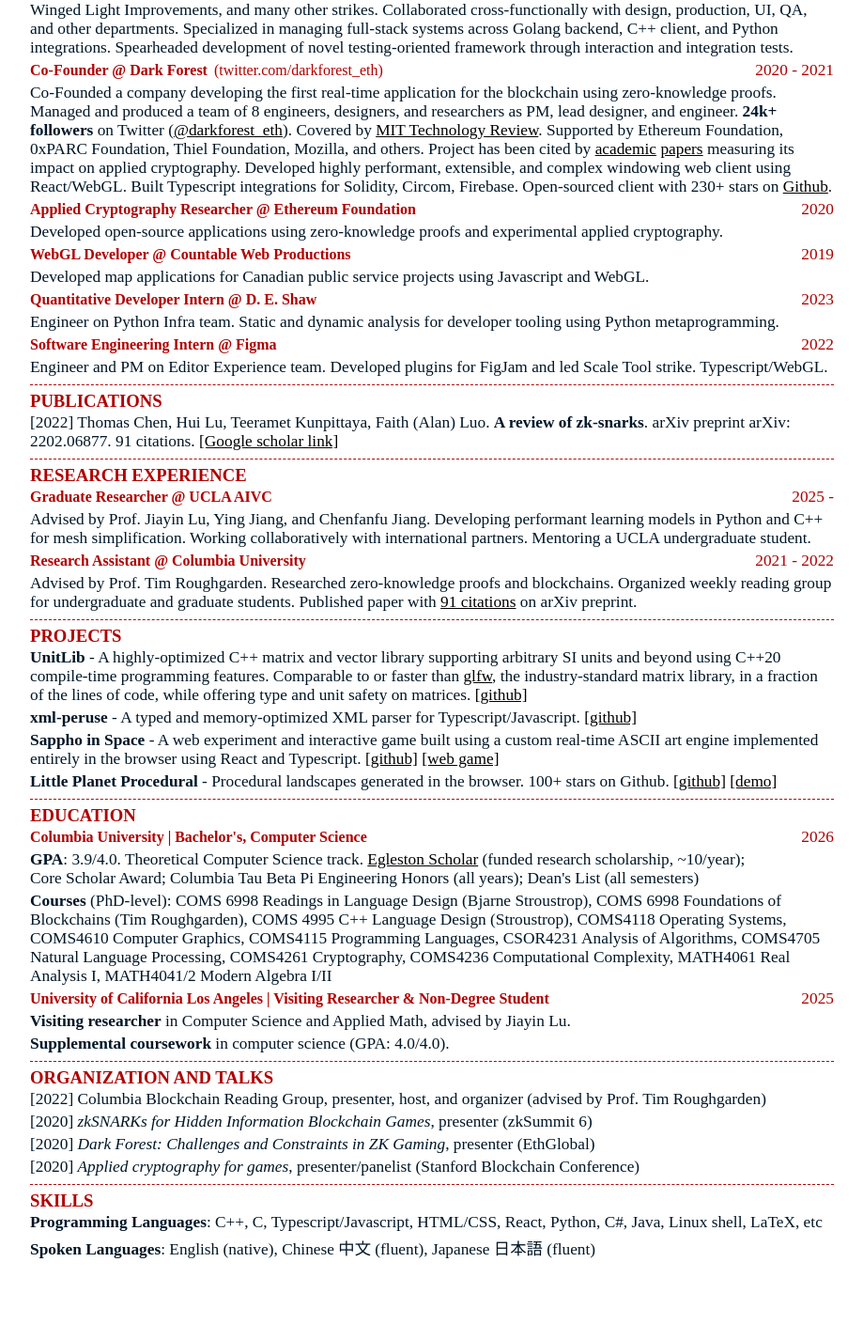
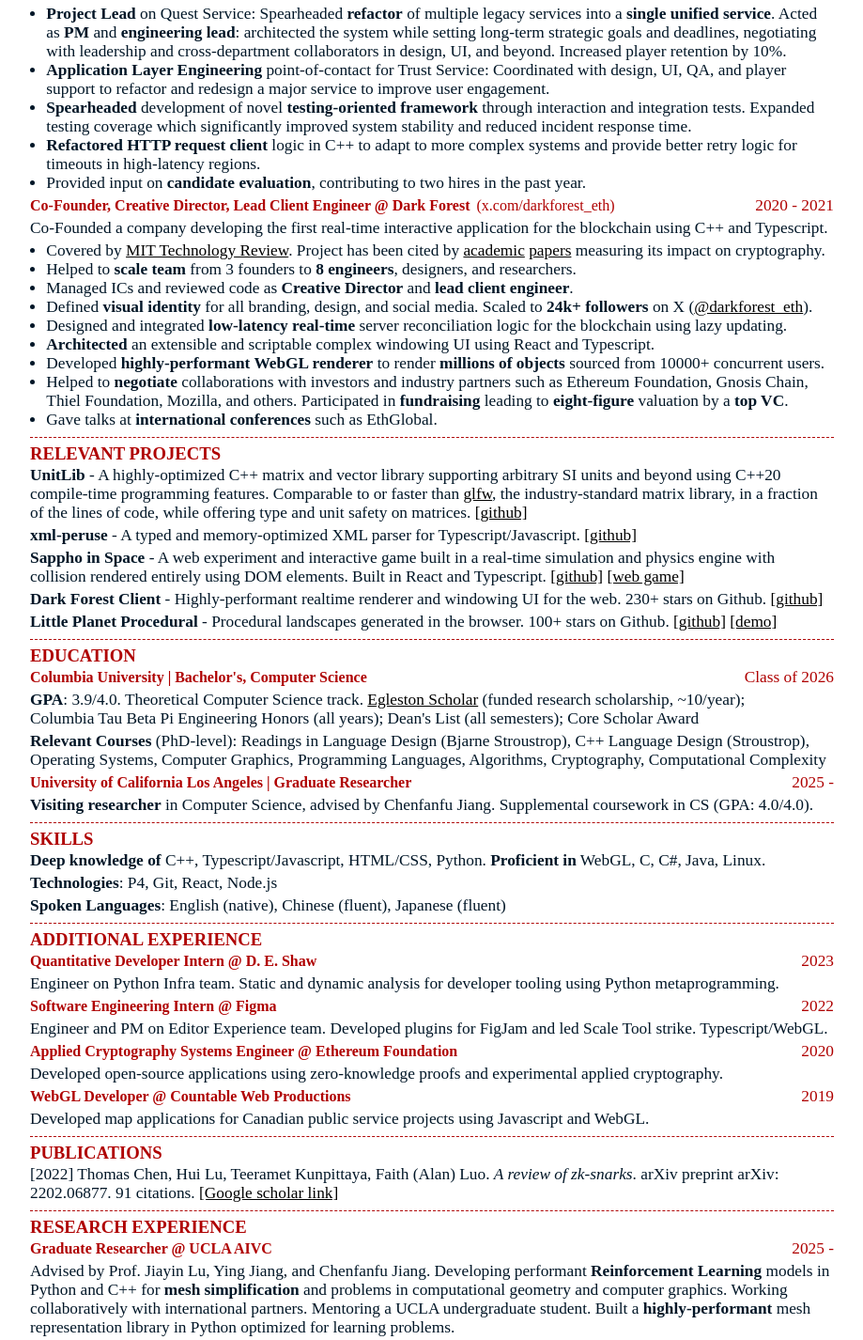
Before and after one commit to faith-luo/faith-luo.github.io, a website: page cv/index.html in a window 1280 px wide. Shown: the part 345-1771 px from the top of the page at 94% size, without its empty margins (180-1099 px from the left). Before the commit the page ends 1719 px from the top, so only its background shows below. Drawn offline with Linux system fonts and the light colour scheme.

Commit message:
updated cv

```diff
--- a/cv/_sass/cv.scss
+++ b/cv/_sass/cv.scss
@@ -44,6 +44,8 @@
 .header {
 	padding-bottom:0.5em;
 	border-bottom:2px solid $cv-text-red;
+
+
 
 	display:flex;
 	flex-direction:row;
@@ -97,8 +99,14 @@
 	}
 
 }
+.hline {
+	border-bottom:1px dashed $cv-text-red;
+}
 .section {
 	border-bottom:1px dashed $cv-text-red;
+	.noborder {
+		border-bottom: none;
+	}
 
 	padding:6px 0;
 	display:flex;
--- a/cv/index.html
+++ b/cv/index.html
@@ -34,36 +34,99 @@
 				</div>
 				<div class="section">
 					<h2>Personal Statement</h2>
-					<p>Highly motivated <b>Software Engineer</b>, <b>UCLA Graduate Researcher</b>, and <b>ex-startup founder</b> passionate about applying academic rigor to engineering problems. <b>5+ years</b> of experience building <b>high-performance</b>, <b>user-driven</b>, <b>networked</b> applications for <b>live-service</b> and <b>real-time</b> environments using <b>C++</b>, <b>Typescript</b>, <b>Python</b>, and <b>WebGL</b>. Columbia Engineering graduate with a strong foundation in theoretical CS, <b>data structures</b>, and <b>algorithms</b>. Cited researcher in cryptography, HCI, and computer graphics with 90+ citations. Open-source enthusiast with 330+ <b>Github stars</b>.</p>
+					<p>Highly motivated <b>Software Engineer</b> and <b>ex-startup founder</b> with <b>5+ years</b> of experience driving high-impact projects from ideation to production with <b>end-to-end ownership</b>. Proven track record building <b>high-performance</b>, <b>networked</b> applications for <b>real-time</b> environments using <b>C++</b>, <b>Typescript</b>, <b>Python</b>, and <b>WebGL</b>. Top 2% <b>Columbia Engineering</b> graduate and <b>UCLA graduate researcher</b> with a strong foundation in theoretical CS, <b>data structures</b>, and <b>algorithms</b>.</p>
+
 				</div>
 
 				<div class="section">
-					<h2>Work Experience</h2>
+					<h2>Relevant Experience</h2>
 
 					<div class="label">
 						<h3>Engineer @ thatgamecompany</h3>
 						<p>2023 - </p>
 					</div>
-					<p>Architected and engineered <b>live systems</b> for <b>performance-sensitive</b> and <b>cross-platform</b> environments across 2 million+ CCU and dozens of devices. Project Lead on Quest system. Engineering Lead for Trust system, New Daily Quests, Events, Winged Light Improvements, and many other strikes. Collaborated cross-functionally with design, production, UI, QA, and other departments. Specialized in managing full-stack systems across Golang backend, C++ client, and Python integrations. Spearheaded development of novel testing-oriented framework through interaction and integration tests.</p>
+					<p>Architected and engineered <b>live systems</b> for <b>performance-sensitive</b> and <b>cross-platform</b> environments for <b>250+ million</b> users and <b>hundreds of different devices</b> ranging from PS4 to Android. Specialized in managing <b>full-stack systems</b> across Golang backend, C++ client, and Python integrations.</p>
+					<ul>
+						<li><b>Project Lead</b> on Quest Service: Spearheaded <b>refactor</b> of multiple legacy services into a <b>single unified service</b>. Acted as <b>PM</b> and <b>engineering lead</b>: architected the system while setting long-term strategic goals and deadlines, negotiating with leadership and cross-department collaborators in design, UI, and beyond. Increased player retention by 10%.</li>
+						<li><b>Application Layer Engineering</b> point-of-contact for Trust Service: Coordinated with design, UI, QA, and player support to refactor and redesign a major service to improve user engagement.</li>
+						<!-- <li><b>Engineering point-of-contact</b> for New Daily Quests, Events, Winged Light Improvements, NPC Randomization, and many other projects. Advised production, analytics, and other cross-functional departments for engineering requests. </li> -->
+						<li><b>Spearheaded</b> development of novel <b>testing-oriented framework</b> through interaction and integration tests. Expanded testing coverage which significantly improved system stability and reduced incident response time.</li>
+						<li><b>Refactored HTTP request client</b> logic in C++ to adapt to more complex systems and provide better retry logic for timeouts in high-latency regions.</li>
+						<li>Provided input on <b>candidate evaluation</b>, contributing to two hires in the past year.</li>
+					</ul>
 
 					<div class="label">
-						<h3>Co-Founder @ Dark Forest <span class="link">(<a href="http://twitter.com/darkforest_eth">twitter.com/darkforest_eth</a>)</span></h3>
+						<h3>Co-Founder, Creative Director, Lead Client Engineer @ Dark Forest <span class="link">(<a href="http://x.com/darkforest_eth">x.com/darkforest_eth</a>)</span></h3>
 						<p>2020 - 2021</p>
 					</div>
-					<p>Co-Founded a company developing the first real-time application for the blockchain using zero-knowledge proofs. Managed and produced a team of 8 engineers, designers, and researchers as PM, lead designer, and engineer. <b>24k+ followers</b> on Twitter (<a href="http://twitter.com/darkforest_eth">@darkforest_eth</a>). Covered by <a href="https://www.technologyreview.com/2022/11/10/1062981/dark-forest-blockchain-video-game-creates-metaverse/">MIT Technology Review</a>. Supported by Ethereum Foundation, 0xPARC Foundation, Thiel Foundation, Mozilla, and others. Project has been cited by <a href="https://scholar.google.com/citations?view_op=view_citation&hl=en&user=qKL8LBsAAAAJ&citation_for_view=qKL8LBsAAAAJ:Tyk-4Ss8FVUC">academic</a> <a href="https://scholar.google.com/citations?view_op=view_citation&hl=en&user=qKL8LBsAAAAJ&citation_for_view=qKL8LBsAAAAJ:Y0pCki6q_DkC">papers</a> measuring its impact on applied cryptography. Developed highly performant, extensible, and complex windowing web client using React/WebGL. Built Typescript integrations for Solidity, Circom, Firebase. Open-sourced client with 230+ stars on <a href="https://github.com/darkforest-eth/darkforest-v0.3">Github</a>.</p>
+					<p>Co-Founded a company developing the first real-time interactive application for the blockchain using C++ and Typescript.
+					<ul>
+						<li>Covered by <a href="https://www.technologyreview.com/2022/11/10/1062981/dark-forest-blockchain-video-game-creates-metaverse/">MIT Technology Review</a>. Project has been cited by <a href="https://scholar.google.com/citations?view_op=view_citation&hl=en&user=qKL8LBsAAAAJ&citation_for_view=qKL8LBsAAAAJ:Tyk-4Ss8FVUC">academic</a> <a href="https://scholar.google.com/citations?view_op=view_citation&hl=en&user=qKL8LBsAAAAJ&citation_for_view=qKL8LBsAAAAJ:Y0pCki6q_DkC">papers</a> measuring its impact on cryptography.</li>
+						<li>Helped to <b>scale team</b> from 3 founders to <b>8 engineers</b>, designers, and researchers. </li>
+						<li>Managed ICs and reviewed code as <b>Creative Director</b> and <b>lead client engineer</b>.</li>
+						<li>Defined <b>visual identity</b> for all branding, design, and social media. Scaled to <b>24k+ followers</b> on X (<a href="http://twitter.com/darkforest_eth">@darkforest_eth</a>).</li>
+						<li>Designed and integrated <b>low-latency real-time</b> server reconciliation logic for the blockchain using lazy updating.</li>
+						<li><b>Architected</b> an extensible and scriptable complex windowing UI using React and Typescript.</li>
+						<li>Developed <b>highly-performant WebGL renderer</b> to render <b>millions of objects</b> sourced from 10000+ concurrent users.</li>
+						<li>Helped to <b>negotiate</b> collaborations with investors and industry partners such as Ethereum Foundation, Gnosis Chain, Thiel Foundation, Mozilla, and others. Participated in <b>fundraising</b> leading to <b>eight-figure</b> valuation by a <b>top VC</b>.</li>
+						<li>Gave talks at <b>international conferences</b> such as EthGlobal.</li>
 
+					</ul>
+
+				</div>
+
+				<div class="section">
+					<h2>Relevant Projects</h2>
+
+					<p id="unitlib"><b>UnitLib</b> - A highly-optimized C++ matrix and vector library supporting arbitrary SI units and beyond using C++20 compile-time programming features. Comparable to or faster than <a href="https://www.glfw.org/">glfw</a>, the industry-standard matrix library, in a fraction of the lines of code, while offering type and unit safety on matrices. <a href="https://github.com/faith-luo/UnitLib">[github]</a></p>
+
+					<p id="xmlperuse"><b>xml-peruse</b> - A typed and memory-optimized XML parser for Typescript/Javascript. <a href="https://github.com/faith-luo/xml-peruse">[github]</a></p>
+
+					<p><b>Sappho in Space</b> - A web experiment and interactive game built in a real-time simulation and physics engine with collision rendered entirely using DOM elements. Built in React and Typescript. <a href="https://github.com/faith-luo/sappho-in-space">[github]</a> <a href="http://faith-luo.github.io/sappho-in-space">[web game]</a></p>
+
+					<p><b>Dark Forest Client</b> - Highly-performant realtime renderer and windowing UI for the web. 230+ stars on Github. <a href="https://github.com/darkforest-eth/darkforest-v0.3">[github]</a></p>
+
+					<p><b>Little Planet Procedural</b> - Procedural landscapes generated in the browser. 100+ stars on Github. <a href="https://github.com/faith-luo/planetprocedural">[github]</a> <a href="https://faith-luo.github.io/planetprocedural/">[demo]</a></p>
+				</div>
+
+				<div class="section noborder">
+					<h2>Education</h2>
 					<div class="label">
-						<h3>Applied Cryptography Researcher @ Ethereum Foundation</h3>
-						<p>2020</p>
+						<h3>Columbia University | Bachelor's, Computer Science</h3>
+						<p>Class of 2026</p>
 					</div>
-					<p>Developed open-source applications using zero-knowledge proofs and experimental applied cryptography.</p>
+					<p><b>GPA</b>: 3.9/4.0. Theoretical Computer Science track. <a href="https://www.engineering.columbia.edu/academics/programs/undergraduate-programs/egleston-scholars-program">Egleston Scholar</a> (funded research scholarship, ~10/year); <br>Columbia Tau Beta Pi Engineering Honors (all years); Dean's List (all semesters); Core Scholar Award</p>
+					<p><b>Relevant Courses</b> (PhD-level):
+						Readings in Language Design (Bjarne Stroustrop),
+						C++ Language Design (Stroustrop),
+						Operating Systems,
+						Computer Graphics,
+						Programming Languages,
+						Algorithms,
+						Cryptography,
+						Computational Complexity
+						</p>
+					<div class="label">
+						<h3>University of California Los Angeles | Graduate Researcher</h3>
+						<p>2025 -</p>
+					</div>
+					<p><b>Visiting researcher</b> in Computer Science, advised by Chenfanfu Jiang. Supplemental coursework in CS (GPA: 4.0/4.0).</p>
+				</div>
 
-					<div class="label">
-						<h3>WebGL Developer @ Countable Web Productions</h3>
-						<p>2019</p>
-					</div>
-					<p>Developed map applications for Canadian public service projects using Javascript and WebGL.</p>
+				<p class="pagebreak"></p>
+				<div class="hline"></div>
 
+				<div class="section">
+					<h2>Skills</h2>
+					<p><b>Deep knowledge of</b> C++, Typescript/Javascript, HTML/CSS, Python. <b>Proficient in</b> WebGL, C, C#, Java, Linux.</p>
+					<p><b>Technologies</b>: P4, Git, React, Node.js</p>
+					<p><b>Spoken Languages</b>: English (native), Chinese (fluent), Japanese (fluent)</p>
+
+				</div>
+
+
+				<div class="section">
+					<h2>Additional Experience</h2>
 					<div class="label">
 						<h3>Quantitative Developer Intern @ D. E. Shaw</h3>
 						<p>2023</p>
@@ -75,17 +138,22 @@
 						<p>2022</p>
 					</div>
 					<p>Engineer and PM on Editor Experience team. Developed plugins for FigJam and led Scale Tool strike. Typescript/WebGL.</p>
+					<div class="label">
+						<h3>Applied Cryptography Systems Engineer @ Ethereum Foundation</h3>
+						<p>2020</p>
+					</div>
+					<p>Developed open-source applications using zero-knowledge proofs and experimental applied cryptography.</p>
 
-
-
-
-
+					<div class="label">
+						<h3>WebGL Developer @ Countable Web Productions</h3>
+						<p>2019</p>
+					</div>
+					<p>Developed map applications for Canadian public service projects using Javascript and WebGL.</p>
 				</div>
-
 
 				<div class="section">
 					<h2>Publications</h2>
-					<p>[2022] Thomas Chen, Hui Lu, Teeramet Kunpittaya, Faith (Alan) Luo. <b>A review of zk-snarks</b>. arXiv preprint arXiv: 2202.06877. 91 citations. <a href="https://scholar.google.com/citations?view_op=view_citation&hl=en&user=qSvRbKkAAAAJ&citation_for_view=qSvRbKkAAAAJ:d1gkVwhDpl0C">[Google scholar link]</a></p>
+					<p>[2022] Thomas Chen, Hui Lu, Teeramet Kunpittaya, Faith (Alan) Luo. <i>A review of zk-snarks</i>. arXiv preprint arXiv: 2202.06877. 91 citations. <a href="https://scholar.google.com/citations?view_op=view_citation&hl=en&user=qSvRbKkAAAAJ&citation_for_view=qSvRbKkAAAAJ:d1gkVwhDpl0C">[Google scholar link]</a></p>
 				</div>
 
 				<div class="section">
@@ -94,74 +162,13 @@
 						<h3>Graduate Researcher @ UCLA AIVC</h3>
 						<p>2025 - </p>
 					</div>
-					<p>Advised by Prof. Jiayin Lu, Ying Jiang, and Chenfanfu Jiang. Developing performant learning models in Python and C++ for mesh simplification. Working collaboratively with international partners. Mentoring a UCLA undergraduate student.</p>
+					<p>Advised by Prof. Jiayin Lu, Ying Jiang, and Chenfanfu Jiang. Developing performant <b>Reinforcement Learning</b> models in Python and C++ for <b>mesh simplification</b> and problems in computational geometry and computer graphics. Working collaboratively with international partners. Mentoring a UCLA undergraduate student. Built a <b>highly-performant</b> mesh representation library in Python optimized for learning problems.</p>
 
 					<div class="label">
 						<h3>Research Assistant @ Columbia University</h3>
 						<p>2021 - 2022</p>
 					</div>
 					<p>Advised by Prof. Tim Roughgarden. Researched zero-knowledge proofs and blockchains. Organized weekly reading group for undergraduate and graduate students. Published paper with <a href="https://scholar.google.com/scholar_lookup?arxiv_id=2202.06877">91 citations</a> on arXiv preprint.</p>
-
-					<!-- <div class="label">
-						<h3>Research Assistant @ Columbia Graphics and User Interfaces Lab</h3>
-						<p>2019 - 2020</p>
-					</div>
-					<p>Advised by Prof. Stephen Feiner. XR-based HCI research for faciliating clinical procedures for dental students. </p> -->
-					<!-- <div class="label">
-						<h3>Research Assistant @ Tufts Visual Analytics Lab</h3>
-						<p>2018</p>
-					</div>
-					<p>Advised by Prof. Remco Chang. Human-data interaction research developing interfaces to empower Subject Matter Experts (SMEs) and small business owners to understand their data.</p> -->
-					<!-- <div class="label">
-						<h3>Student Researcher @ QxBranch</h3>
-						<p>2016</p>
-					</div>
-					<p>Adiabatic quantum computing for stochastic data analysis.</p> -->
-				</div>
-				<div class="section">
-					<h2>Projects</h2>
-
-					<p id="unitlib"><b>UnitLib</b> - A highly-optimized C++ matrix and vector library supporting arbitrary SI units and beyond using C++20 compile-time programming features. Comparable to or faster than <a href="https://www.glfw.org/">glfw</a>, the industry-standard matrix library, in a fraction of the lines of code, while offering type and unit safety on matrices. <a href="https://github.com/faith-luo/UnitLib">[github]</a></p>
-
-					<p id="xmlperuse"><b>xml-peruse</b> - A typed and memory-optimized XML parser for Typescript/Javascript. <a href="https://github.com/faith-luo/xml-peruse">[github]</a></p>
-
-					<!-- <p id="charizardb">[2025] <b>charizardb</b> - Japanese-Chinese cross-linguistic (k|h)an(j|z)i mapping. <a href="https://github.com/faith-luo/charizardb/">[github]</a></p> -->
-
-					<!-- <p>[2025] <b>日本語/中文 Anki Decks</b> - Interactive study resources for trilingual language curios. <a href="#">[github]</a></p> -->
-
-					<!-- <p>[2025] <b>follyanna</b> - Simple pinyin and furigana generation in the browser. <a href="#">[github]</a></p> -->
-
-					<p><b>Sappho in Space</b> - A web experiment and interactive game built using a custom real-time ASCII art engine implemented entirely in the browser using React and Typescript. <a href="https://github.com/faith-luo/sappho-in-space">[github]</a> <a href="http://faith-luo.github.io/sappho-in-space">[web game]</a></p>
-
-					<p><b>Little Planet Procedural</b> - Procedural landscapes generated in the browser. 100+ stars on Github. <a href="https://github.com/faith-luo/planetprocedural">[github]</a> <a href="https://faith-luo.github.io/planetprocedural/">[demo]</a></p>
-				</div>
-
-				<p class="pagebreak"></p>
-
-				<div class="section">
-					<h2>Education</h2>
-					<div class="label">
-						<h3>Columbia University | Bachelor's, Computer Science</h3>
-						<p>2026</p>
-					</div>
-					<p><b>GPA</b>: 3.9/4.0. Theoretical Computer Science track. <a href="https://www.engineering.columbia.edu/academics/programs/undergraduate-programs/egleston-scholars-program">Egleston Scholar</a> (funded research scholarship, ~10/year); <br>Core Scholar Award; Columbia Tau Beta Pi Engineering Honors (all years); Dean's List (all semesters)</p>
-					<p><b>Courses</b> (PhD-level): COMS 6998 Readings in Language Design (Bjarne Stroustrop),
-						COMS 6998 Foundations of Blockchains (Tim Roughgarden),
-						COMS 4995 C++ Language Design (Stroustrop),
-						COMS4118 Operating Systems,
-						COMS4610 Computer Graphics,
-						COMS4115 Programming Languages,
-						CSOR4231 Analysis of Algorithms,
-						COMS4705 Natural Language Processing,
-						COMS4261 Cryptography,
-						COMS4236 Computational Complexity,
-						MATH4061 Real Analysis I,
-						MATH4041/2 Modern Algebra I/II </p>
-					<div class="label">
-						<h3>University of California Los Angeles | Visiting Researcher & Non-Degree Student</h3>
-						<p>2025</p>
-					</div>
-					<p><b>Visiting researcher</b> in Computer Science and Applied Math, advised by Jiayin Lu.</p><p><b>Supplemental coursework</b> in computer science (GPA: 4.0/4.0).</p>
 				</div>
 
 				<div class="section">
@@ -172,31 +179,6 @@
 					<p>[2020] <i>Dark Forest: Challenges and Constraints in ZK Gaming</i>, presenter (EthGlobal)</p>
 					<!-- https://www.youtube.com/watch?v=ZUkEucDp5J0 -->
 					<p>[2020] <i>Applied cryptography for games</i>, presenter/panelist (Stanford Blockchain Conference)</p>
-				</div>
-
-				<!-- <div class="section">
-					<h2>Teaching and Outreach</h2>
-					<p><b>High School Mentor</b>: Summer Camp for Applied Rationality (<a href="https://www.sparc.camp/">SPARC</a>), a STEM program for high schoolers, 2021, 2022.</p>
-					<p><b>Teaching Assistant</b>: Programming for Social Impact (Columbia): Fall 2019, Spring 2020, Fall 2021</p>
-				</div> -->
-
-				<!-- <div class="section">
-					<h2>Community Involvement</h2>
-					<p><b>Volunteer work</b> in Asian-American communities, disability athletics, LGBTQ outreach, accessible music education, special needs education. <b>Organizations</b>: Los Angeles LGBTQ Center, THINK!Chinatown, ParaCliffHangers, Musical Mentors, African Angels Preschool, Casterbridge Music Academy, Mshadza Special Care Centre</p>
-					<p><b>Founded</b> Doodle Tea Party, an arts activism organization for queer Asian-Americans in NYC. Partnered with local Chinatown businesses and hosted monthly workshops on arts as a form of dialog and intergenerational healing.</p>
-					<p><b>Organized</b> a Chinese-American Jazz group and recorded an <a href="https://open.spotify.com/album/6F47mg1wAdWrAes2b6Srhs?si=39X9V4_RTsq59T0cKj3sIQ">album</a> of original music at the Rudy Van Gelder Studio.</p>
-				</div> -->
-
-				<!-- <div class="section">
-					<h2>Awards</h2>
-					<p>[2019] Columbia Egleston Scholar; [2023] Columbia Core Scholar; [2021-2022] Interact Fellow; [2020] Neo Scholar</p>
-				</div> -->
-
-				<div class="section">
-					<h2>Skills</h2>
-					<p><b>Programming Languages</b>: C++, C, Typescript/Javascript, HTML/CSS, React, Python, C#, Java, Linux shell, LaTeX, etc</p>
-					<p><b>Spoken Languages</b>: English (native), Chinese 中文 (fluent), Japanese 日本語 (fluent)</p>
-
 				</div>
 
 				<!-- <div class="section" style="display: flex; flex-direction: row; justify-content: space-between;">
```
Also changed, not shown: cv/css/cv.css, 2 other files.
